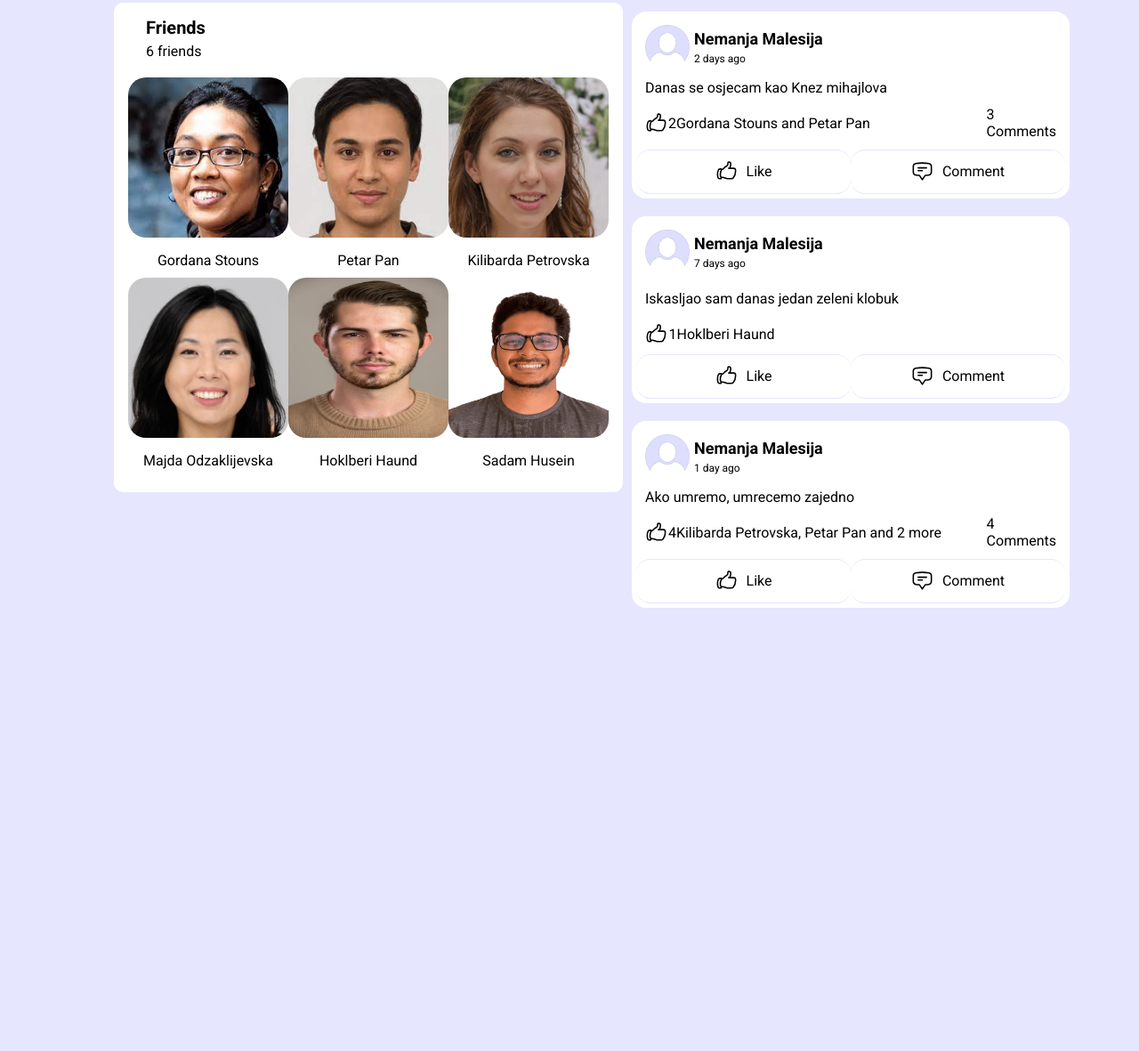
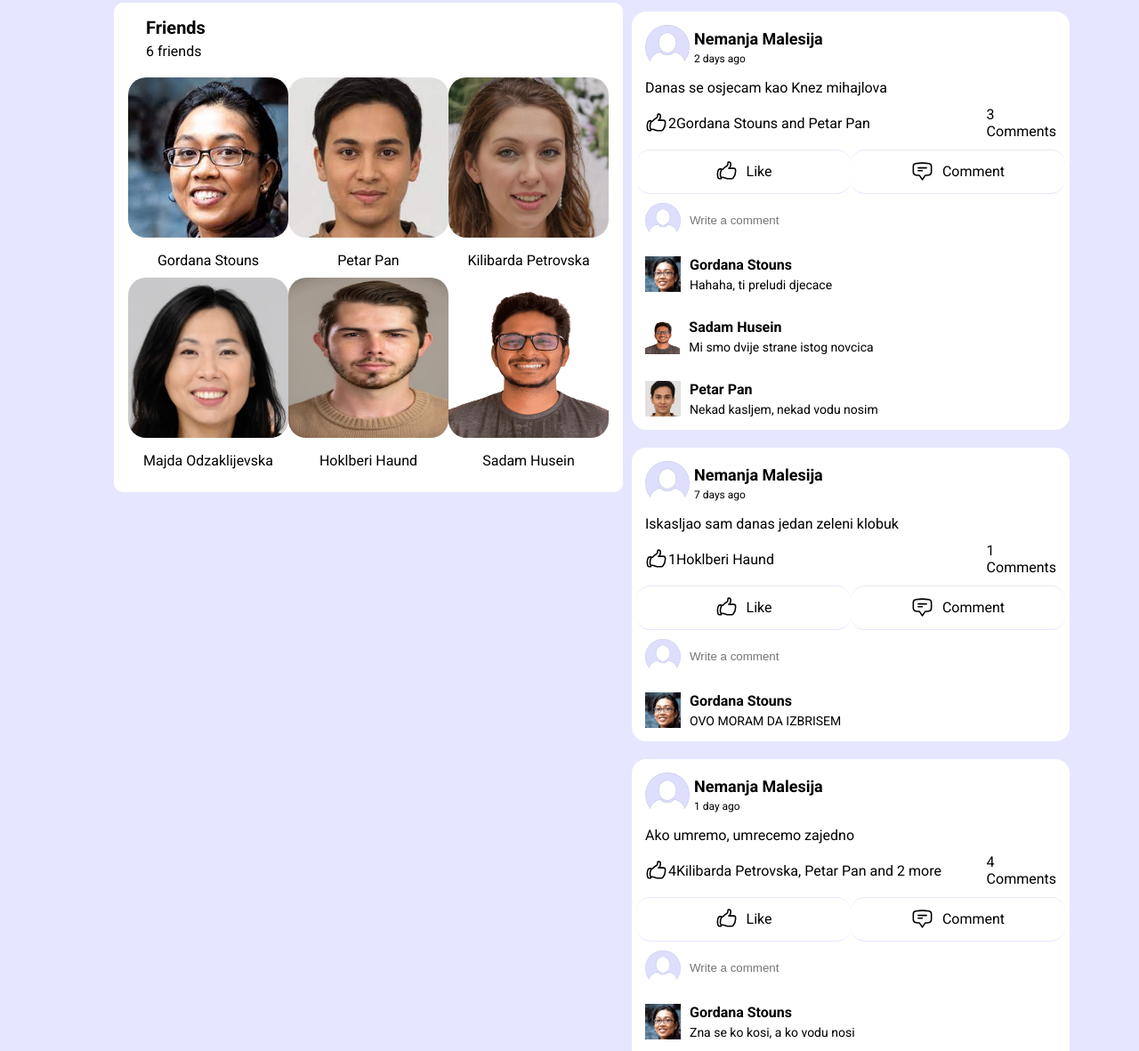
Before and after one commit to MarioMilosevic/Social-network-JS, a website built with Vite: page index.html in a window 1280 px wide. Shown: the part 689-1870 px from the top of the page at 89% size. Before the commit the page ends 1791 px from the top, so only its background shows below. Built offline with nearby package versions, Linux system fonts and the light colour scheme; files whose address does not match are found by name.

Commit message:
Get all comments rendered with proper text content and proper img source

```diff
--- /dev/null
+++ b/HelperFunctions/displayComments.js
@@ -0,0 +1,38 @@
+"use strict";
+
+export const displayComments = (li, userPost) => {
+//   console.log(userPost.getCommentsArr());
+  const commentsList = userPost.getCommentsArr();
+  commentsList.forEach((comment) => {
+    // console.log(comment);
+    // console.log('LIIIIIIIIIIIIIIIIIIIIIIIIIIIIIIIIIIIIIIIIIIIII',li);
+    const commentDiv = document.createElement("div");
+    // commentDiv.classList.add("comment__section", "hidden");
+    commentDiv.classList.add("comment__section");
+    commentDiv.innerHTML = `
+
+
+<div class="comment__info">
+<img src="${comment.img}">
+<div class="comment">
+<h2>${comment.name} ${comment.lastName}</h2>
+<p>${comment.commentText}</p>
+</div>
+</div>
+`;
+li.appendChild(commentDiv);
+
+    // `<div class="comment__section__addComment">
+    // <p>neka slika</p>
+    // <input type="text" class="comment__input" placeholder="Write a comment">
+    // </div>
+
+    // <div class="comment__info">
+    // <p>neka slika</p>
+    // <div class="comment">
+    // <h2>neki naslov</h2>
+    // <p>neki tekst</p>
+    // </div>
+    // </div>`
+  });
+};
--- a/HelperFunctions/displayPost.js
+++ b/HelperFunctions/displayPost.js
@@ -2,6 +2,7 @@
 
 import { posts } from "../main";
 import { Post } from "../class/Post";
+import { displayComments } from "./displayComments";
 
 export const displayPost = (user) => {
   const userPosts = user.getPosts();
@@ -17,7 +18,6 @@ export const displayPost = (user) => {
     let othersLength;
     let likedTextContent;
     let commentsLength = userPost.getCommentsLength() > 0 ? `${userPost.getCommentsLength()}  Comments` : ''
-    console.log(commentsLength);
     if (userPost.getLikesLength() === 2) {
       firstPersonName = userPost.getWhoLiked().first.name;
       firstPersonLastName = userPost.getWhoLiked().first.lastName;
@@ -90,20 +90,31 @@ export const displayPost = (user) => {
 <p class="comment__button">Comment</p>
 </div>
 </div>
-<div class="comment__section hidden">
 <div class="comment__section__addComment">
-<img src="${user.img}">
+<img src="${user.getImg()}">
 <input type="text" class="comment__input" placeholder="Write a comment">
 </div>
+`
 
-<div class="comment__info">
-<img src="${user.getImg()}">
-<div class="comment">
-<h2>${user.getFullName()}</h2>
-<p>${userPost}</p>
-</div>
-</div>
-</div>`;
-    posts.append(li);
-  });
+displayComments(li,userPost)
+posts.append(li);
+// kraj for ica
+});
 };
+
+
+
+// <div class="comment__section hidden">
+// <div class="comment__section__addComment">
+// <img src="${user.img}">
+// <input type="text" class="comment__input" placeholder="Write a comment">
+// </div>
+
+// <div class="comment__info">
+// <img src="${user.getImg()}">
+// <div class="comment">
+// <h2>${user.getFullName()}</h2>
+// <p>${userPost}</p>
+// </div>
+// </div>
+// </div>`;
--- a/class/Post.js
+++ b/class/Post.js
@@ -33,6 +33,18 @@ export class Post {
     return this.post.comments.length;
   }
 
+  getCommentImg(){
+    return this.post.comments[0].img
+  }
+
+  getCommentUserFullName(){
+   return  `${this.post.comments[0].name} ${this.post.comments[0].lastName}`
+  }
+
+  getCommentsArr(){
+    return this.post.comments
+  }
+
   getComments() {
     const comments = this.post.comments;
     let firstName;
--- a/data.js
+++ b/data.js
@@ -74,16 +74,19 @@ export const user = {
           name: "Gordana",
           lastName: "Stouns",
           commentText: "Hahaha, ti preludi djecace",
+          img: "/img/friendImages/friend1.jpeg",
         },
         {
           name: "Sadam",
           lastName: "Husein",
           commentText: "Mi smo dvije strane istog novcica",
+          img: "/img/friendImages/friend6.png",
         },
         {
           name: "Petar",
           lastName: "Pan",
           commentText: "Nekad kasljem, nekad vodu nosim",
+          img: "/img/friendImages/friend2.jpeg",
         },
       ],
     },
@@ -97,7 +100,14 @@ export const user = {
           lastName: "Haund",
         },
       ],
-      comments: [],
+      // trebam promjeniti
+      comments: [{
+        name: "Gordana",
+        lastName: "Stouns",
+        commentText: "OVO MORAM DA IZBRISEM",
+        img: "/img/friendImages/friend1.jpeg",
+      },],
+      // trebam promjeniti
     },
     {
       id: crypto.randomUUID(),
@@ -114,21 +124,25 @@ export const user = {
           name: "Gordana",
           lastName: "Stouns",
           commentText: "Zna se ko kosi, a ko vodu nosi",
+          img: "/img/friendImages/friend1.jpeg",
         },
         {
           name: "Sadam",
           lastName: "Husein",
           commentText: "Zaspati necu, ali umreti necu nikada",
+          img: "/img/friendImages/friend6.png",
         },
         {
           name: "Hoklberi",
           lastName: "Haund",
           commentText: "Snekakos proljeca, ja se sjetim starih drugova",
+          img: "/img/friendImages/friend5.avif",
         },
         {
           name: "Majda",
           lastName: "Odzaklijevska",
           commentText: "Plastimo sijeno na Hilandar",
+          img: "/img/friendImages/friend4.jpg",
         },
       ],
     },
--- a/main.js
+++ b/main.js
@@ -49,9 +49,12 @@ setTimeout(() => {
       target.matches(".comment__button") ||
       target.matches(".comment__svg")
     ) {
-      const commentDiv = target.closest(".comment__button__div");
-      const hiddenCommentSection = commentDiv.parentElement.nextElementSibling;
-      toggleClass(hiddenCommentSection, "hidden");
+      // TREBACE MI OVAJ KOD ALI NE ZA OVAJ DIV
+      // const commentDiv = target.closest(".comment__button__div");
+      // const hiddenCommentSection = commentDiv.parentElement.nextElementSibling;
+      // console.log(hiddenCommentSection);
+      // toggleClass(hiddenCommentSection, "hidden");
+      // displayComments()
     }
   });
 }, 1500);
--- a/style.css
+++ b/style.css
@@ -428,7 +428,7 @@ main {
 
 
 
-.comment__section img {
+.comment__section img, .comment__section__addComment img {
   width: 4rem;
   height: 4rem;
 }
```
